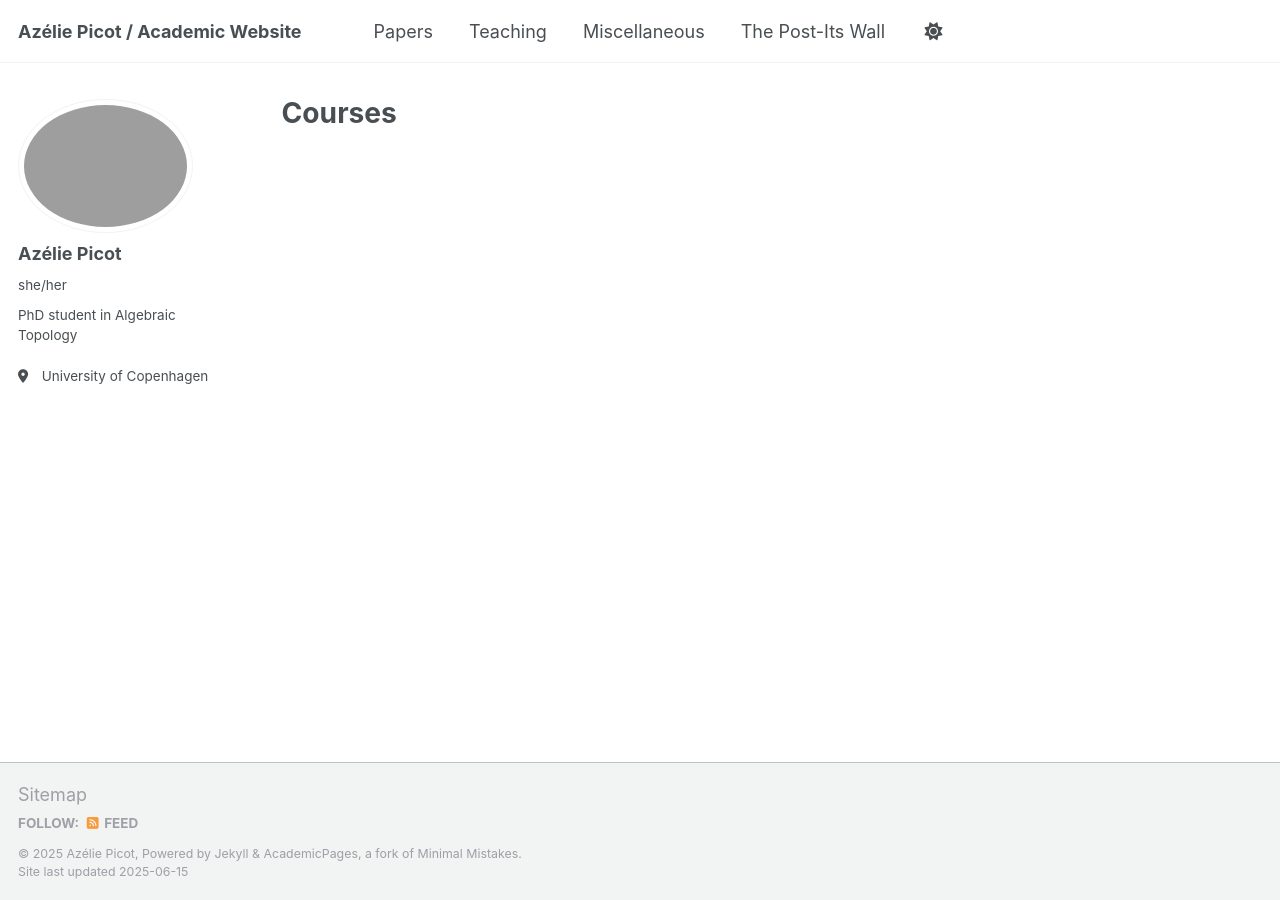
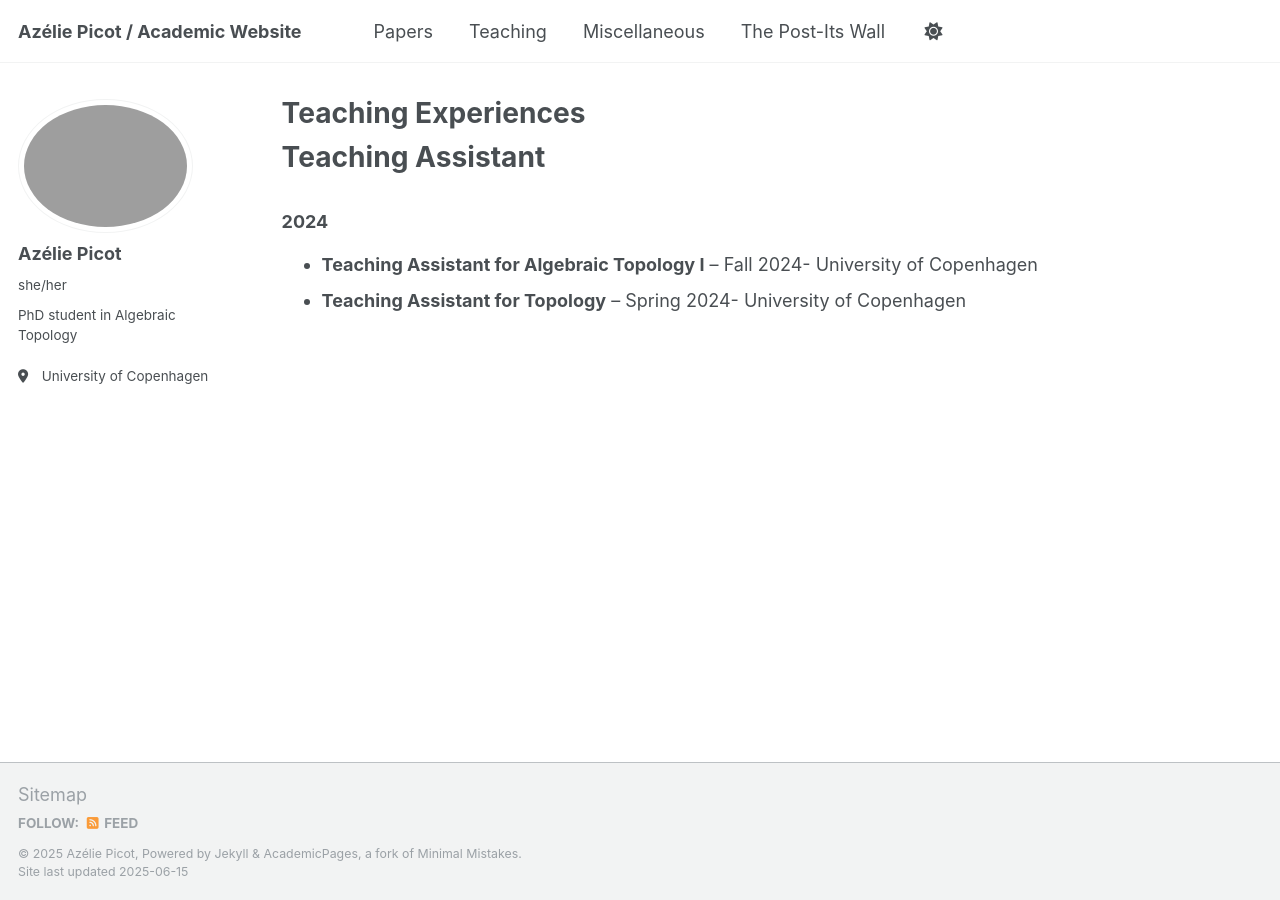
Before and after one commit to azeliepicot/azeliepicot.github.io, a Jekyll site: the page built from _pages/courses.md, in a window 1280 px wide. Built offline with Jekyll 4.4.1, drawn with Linux system fonts in a browser that asks for light colours.

Commit message:
Update courses.md

```diff
--- a/_pages/courses.md
+++ b/_pages/courses.md
@@ -1,7 +1,13 @@
 ---
-title: "Courses"
+title: "Teaching Experiences"
 permalink: /courses/
 layout: archive
 author_profile: true
 
 ---
+
+# Teaching Assistant
+
+### 2024
+- **Teaching Assistant for Algebraic Topology I** – Fall 2024- University of Copenhagen
+- **Teaching Assistant for Topology** – Spring 2024- University of Copenhagen
```
